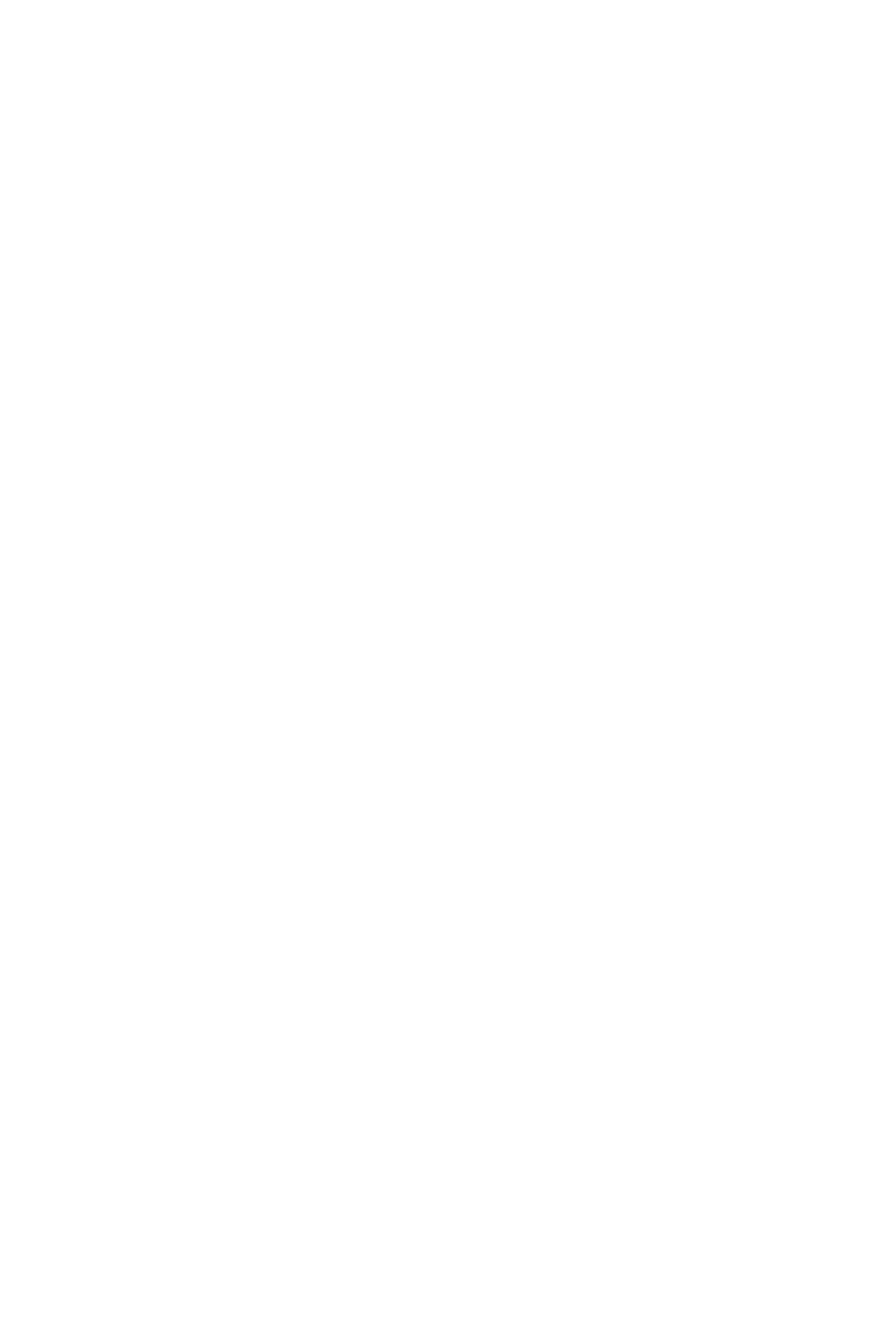
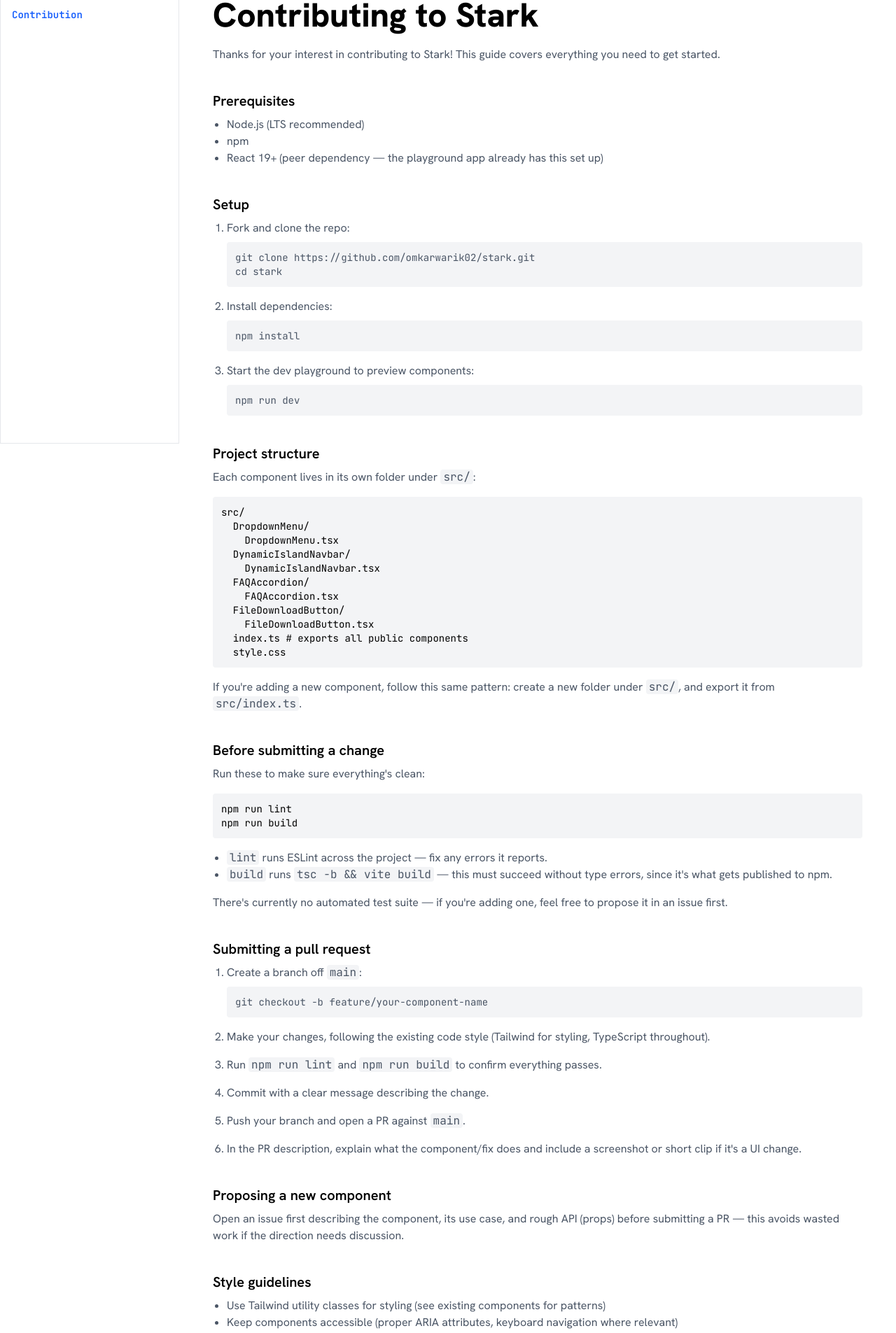
Before and after one commit to omkarwarik02/Webstark, a React (Vite) app: page /contribution in a window 1280 px wide. Before the commit this address had no page. Shown: the part 160-2065 px from the top of the page at 70% size. Before the commit the page ends 800 px from the top, so only its background shows below. Built offline with nearby package versions, Linux system fonts and the light colour scheme.

Commit message:
Added contribution doc

```diff
--- a/index.html
+++ b/index.html
@@ -2,9 +2,9 @@
 <html lang="en">
   <head>
     <meta charset="UTF-8" />
-    <link rel="icon" type="image/svg+xml" href="/favicon.svg" />
+    <link rel="icon" type="image/svg+xml" href="/public/images/logo.png" />
     <meta name="viewport" content="width=device-width, initial-scale=1.0" />
-    <title>webstark</title>
+    <title>stark.</title>
   </head>
   <body>
     <div id="root"></div>
--- a/src/App.tsx
+++ b/src/App.tsx
@@ -3,15 +3,17 @@
 import "./App.css";
 import Landing from "./pages/LandingPage";
 import Docs from "./pages/docs";
+import Contribution from "./pages/Contribution";
 
 function App() {
   return (
     <BrowserRouter>
       <Routes>
-        <Route element={<Layout />}>
-          <Route index element={<Landing />} />
-          <Route path="docs" element={<Docs />} />
-        </Route>
+       <Route element={<Layout />}>
+  <Route index element={<Landing />} />
+  <Route path="docs" element={<Docs />} />
+  <Route path="contribution" element={<Contribution />} />
+</Route>
       </Routes>
     </BrowserRouter>
   );
--- a/src/Layout.tsx
+++ b/src/Layout.tsx
@@ -4,7 +4,9 @@
 
 export default function Layout() {
   const location = useLocation();
-  const hideFooter = location.pathname.startsWith("/docs");
+  const hideFooter =
+    location.pathname.startsWith("/docs") ||
+    location.pathname.startsWith("/contribution");
 
   return (
     <div>
--- a/src/components/navbar.tsx
+++ b/src/components/navbar.tsx
@@ -19,6 +19,8 @@
                <Link to="/docs"><small className="font-mono cursor-pointer">docs</small></Link>
                 <a
                 href="https://github.com/omkarwarik02/stark"
+                target="_blank"
+                rel="noopener noreferrer"
                 >
                    <small className="font-mono cursor-pointer">github</small>
                 </a>
--- /dev/null
+++ b/src/components/sidebar.tsx
@@ -0,0 +1,31 @@
+// components/Sidebar.tsx
+import { NavLink } from "react-router-dom";
+
+interface SidebarLink {
+  label: string;
+  to: string;
+}
+
+interface SidebarProps {
+  links: SidebarLink[];
+}
+
+export default function Sidebar({ links }: SidebarProps) {
+  return (
+    <div className="w-[256px]  h-[704px] top-[90px] border border-gray-200 left-0 fixed p-4 flex flex-col gap-y-3 bg-white">
+      {links.map((link) => (
+        <NavLink
+          key={link.to}
+          to={link.to}
+          className={({ isActive }) =>
+            `font-mono text-sm cursor-pointer hover:text-blue-600 ${
+              isActive ? "text-blue-600 font-semibold" : ""
+            }`
+          }
+        >
+          {link.label}
+        </NavLink>
+      ))}
+    </div>
+  );
+}
--- /dev/null
+++ b/src/pages/Contribution.tsx
@@ -0,0 +1,206 @@
+import Sidebar from "../components/sidebar";
+
+const contributionLinks = [
+   { label: "Home", to: "/" },
+  { label: "Getting Started", to: "/docs" },
+  {label:"Contribution", to:"/contribution"}
+]
+
+
+
+export default function Contribution(){
+
+
+
+    return (
+        <>
+        <div className="flex flex-col min-h-screen px-4 py-4 sm:px-6 lg:px-12 ">
+            <Sidebar links={contributionLinks} />
+
+            <div className="pl-[256px] pt-[90px]">
+              <section id="contributing" className="mb-10">
+                <h2 className="font-extrabold text-[48px] mb-2 mt-10">
+                  Contributing to Stark
+                </h2>
+                <p className="text-gray-600 mb-4">
+                  Thanks for your interest in contributing to Stark! This
+                  guide covers everything you need to get started.
+                </p>
+              </section>
+
+              <section id="prerequisites" className="mb-10">
+                <h2 className="text-xl font-semibold mb-2 mt-10">
+                  Prerequisites
+                </h2>
+                <ul className="list-disc pl-5 text-gray-600">
+                  <li>Node.js (LTS recommended)</li>
+                  <li>npm</li>
+                  <li>
+                    React 19+ (peer dependency — the playground app already
+                    has this set up)
+                  </li>
+                </ul>
+              </section>
+
+              <section id="setup" className="mb-10">
+                <h2 className="text-xl font-semibold mb-2 mt-10">Setup</h2>
+                <ol className="list-decimal pl-5 text-gray-600 space-y-4">
+                  <li>
+                    Fork and clone the repo:
+                    <pre className="bg-gray-100 p-3 rounded text-sm font-mono mt-2">{`git clone https://github.com/omkarwarik02/stark.git
+cd stark`}</pre>
+                  </li>
+                  <li>
+                    Install dependencies:
+                    <pre className="bg-gray-100 p-3 rounded text-sm font-mono mt-2">
+                      npm install
+                    </pre>
+                  </li>
+                  <li>
+                    Start the dev playground to preview components:
+                    <pre className="bg-gray-100 p-3 rounded text-sm font-mono mt-2">
+                      npm run dev
+                    </pre>
+                  </li>
+                </ol>
+              </section>
+
+              <section id="project-structure" className="mb-10">
+                <h2 className="text-xl font-semibold mb-2 mt-10">
+                  Project structure
+                </h2>
+                <p className="text-gray-600 mb-4">
+                  Each component lives in its own folder under{" "}
+                  <code className="bg-gray-100 px-1 rounded">src/</code>:
+                </p>
+                <pre className="bg-gray-100 p-3 rounded text-sm font-mono">{`src/
+  DropdownMenu/
+    DropdownMenu.tsx
+  DynamicIslandNavbar/
+    DynamicIslandNavbar.tsx
+  FAQAccordion/
+    FAQAccordion.tsx
+  FileDownloadButton/
+    FileDownloadButton.tsx
+  index.ts # exports all public components
+  style.css`}</pre>
+                <p className="text-gray-600 mt-4">
+                  If you're adding a new component, follow this same pattern:
+                  create a new folder under{" "}
+                  <code className="bg-gray-100 px-1 rounded">src/</code>, and
+                  export it from{" "}
+                  <code className="bg-gray-100 px-1 rounded">
+                    src/index.ts
+                  </code>
+                  .
+                </p>
+              </section>
+
+              <section id="before-submitting" className="mb-10">
+                <h2 className="text-xl font-semibold mb-2 mt-10">
+                  Before submitting a change
+                </h2>
+                <p className="text-gray-600 mb-4">
+                  Run these to make sure everything's clean:
+                </p>
+                <pre className="bg-gray-100 p-3 rounded text-sm font-mono">{`npm run lint
+npm run build`}</pre>
+                <ul className="list-disc pl-5 text-gray-600 mt-4">
+                  <li>
+                    <code className="bg-gray-100 px-1 rounded">lint</code>{" "}
+                    runs ESLint across the project — fix any errors it
+                    reports.
+                  </li>
+                  <li>
+                    <code className="bg-gray-100 px-1 rounded">build</code>{" "}
+                    runs{" "}
+                    <code className="bg-gray-100 px-1 rounded">
+                      tsc -b && vite build
+                    </code>{" "}
+                    — this must succeed without type errors, since it's what
+                    gets published to npm.
+                  </li>
+                </ul>
+                <p className="text-gray-600 mt-4">
+                  There's currently no automated test suite — if you're
+                  adding one, feel free to propose it in an issue first.
+                </p>
+              </section>
+
+              <section id="submitting-pr" className="mb-10">
+                <h2 className="text-xl font-semibold mb-2 mt-10">
+                  Submitting a pull request
+                </h2>
+                <ol className="list-decimal pl-5 text-gray-600 space-y-4">
+                  <li>
+                    Create a branch off{" "}
+                    <code className="bg-gray-100 px-1 rounded">main</code>:
+                    <pre className="bg-gray-100 p-3 rounded text-sm font-mono mt-2">
+                      git checkout -b feature/your-component-name
+                    </pre>
+                  </li>
+                  <li>
+                    Make your changes, following the existing code style
+                    (Tailwind for styling, TypeScript throughout).
+                  </li>
+                  <li>
+                    Run{" "}
+                    <code className="bg-gray-100 px-1 rounded">
+                      npm run lint
+                    </code>{" "}
+                    and{" "}
+                    <code className="bg-gray-100 px-1 rounded">
+                      npm run build
+                    </code>{" "}
+                    to confirm everything passes.
+                  </li>
+                  <li>Commit with a clear message describing the change.</li>
+                  <li>
+                    Push your branch and open a PR against{" "}
+                    <code className="bg-gray-100 px-1 rounded">main</code>.
+                  </li>
+                  <li>
+                    In the PR description, explain what the component/fix
+                    does and include a screenshot or short clip if it's a UI
+                    change.
+                  </li>
+                </ol>
+              </section>
+
+              <section id="proposing-component" className="mb-10">
+                <h2 className="text-xl font-semibold mb-2 mt-10">
+                  Proposing a new component
+                </h2>
+                <p className="text-gray-600 mb-4">
+                  Open an issue first describing the component, its use case,
+                  and rough API (props) before submitting a PR — this avoids
+                  wasted work if the direction needs discussion.
+                </p>
+              </section>
+
+              <section id="style-guidelines" className="mb-10">
+                <h2 className="text-xl font-semibold mb-2 mt-10">
+                  Style guidelines
+                </h2>
+                <ul className="list-disc pl-5 text-gray-600">
+                  <li>
+                    Use Tailwind utility classes for styling (see existing
+                    components for patterns)
+                  </li>
+                  <li>
+                    Keep components accessible (proper ARIA attributes,
+                    keyboard navigation where relevant)
+                  </li>
+                  <li>
+                    Export types alongside components so consumers get full
+                    TypeScript support
+                  </li>
+                </ul>
+              </section>
+            </div>
+        </div>
+        </>
+    )
+
+
+}
--- a/src/pages/docs.tsx
+++ b/src/pages/docs.tsx
@@ -1,33 +1,21 @@
+import Sidebar from "../components/sidebar";
+
+
+const docsLinks = [
+  { label: "Home", to: "/" },
+  { label: "Getting Started", to: "/docs" },
+  {label:"Contribution", to:"/contribution"}
+];
+
+
+
 export default function Docs() {
   return (
     <>
       <div className="flex flex-col min-h-screen px-4 py-4 sm:px-6 lg:px-12 ">
-        <div className="w-[256px] top-[90px] h-[704px] border border-gray-200 left-0 fixed p-4 flex flex-col gap-y-3 bg-white">
-          <p className="font-mono text-sm cursor-pointer hover:text-blue-600">
-            Getting Started
-          </p>
-          <p className="font-mono text-sm cursor-pointer hover:text-blue-600">
-            Installation
-          </p>
-          <p className="font-mono text-sm cursor-pointer hover:text-blue-600">
-            Button
-          </p>
-          <p className="font-mono text-sm cursor-pointer hover:text-blue-600">
-            Navbar
-          </p>
-          <p className="font-mono text-sm cursor-pointer hover:text-blue-600">
-            Dropdown Menu
-          </p>
-          <p className="font-mono text-sm cursor-pointer hover:text-blue-600">
-            FAQ Accordion
-          </p>
-          <p className="font-mono text-sm cursor-pointer hover:text-blue-600">
-            Like Button
-          </p>
-          <p className="font-mono text-sm cursor-pointer hover:text-blue-600">
-            Password Strength
-          </p>
-        </div>
+
+         <Sidebar links={docsLinks} />
+
         <div className="pl-[256px] pt-[90px]">
           <section id="introduction" className="mb-10">
             <h2 className="font-extrabold text-[48px] mb-2 mt-10">
@@ -43,9 +31,7 @@
             </p>
           </section>
           <section id="prerequisites" className="mb-10">
-            <h2 className="text-xl font-semibold mb-2 mt-10 ">
-              Prerequisites
-            </h2>
+            <h2 className="text-xl font-semibold mb-2 mt-10 ">Prerequisites</h2>
             <p className="text-gray-600 mb-4">
               Stark is compatible with React 18 and above. It uses Tailwind CSS
               classes internally, but components ship pre-styled — so you don't
@@ -101,43 +87,74 @@
           <section id="props" className="mb-10">
             <h2 className="text-xl font-semibold mb-2">Props</h2>
             <p className="text-gray-600 mb-4">
-    The table below lists the available props for this component, their expected
-    types, default values, and a short description of what each one controls.
+              The table below lists the available props for this component,
+              their expected types, default values, and a short description of
+              what each one controls.
             </p>
             <div className="overflow-x-auto">
               <table className="w-full text-sm text-left border border-gray-200">
                 <thead className="bg-gray-50">
                   <tr>
-          <th className="p-3 border-b border-gray-200 font-mono">Prop</th>
-          <th className="p-3 border-b border-gray-200 font-mono">Type</th>
-          <th className="p-3 border-b border-gray-200 font-mono">Default</th>
-          <th className="p-3 border-b border-gray-200">Description</th>
+                    <th className="p-3 border-b border-gray-200 font-mono">
+                      Prop
+                    </th>
+                    <th className="p-3 border-b border-gray-200 font-mono">
+                      Type
+                    </th>
+                    <th className="p-3 border-b border-gray-200 font-mono">
+                      Default
+                    </th>
+                    <th className="p-3 border-b border-gray-200">
+                      Description
+                    </th>
                   </tr>
                 </thead>
                 <tbody className="text-gray-600">
                   <tr>
-          <td className="p-3 border-b border-gray-200 font-mono">liked</td>
-          <td className="p-3 border-b border-gray-200 font-mono">boolean</td>
-          <td className="p-3 border-b border-gray-200 font-mono">false</td>
-          <td className="p-3 border-b border-gray-200">Controls the initial liked state of the button.</td>
+                    <td className="p-3 border-b border-gray-200 font-mono">
+                      liked
+                    </td>
+                    <td className="p-3 border-b border-gray-200 font-mono">
+                      boolean
+                    </td>
+                    <td className="p-3 border-b border-gray-200 font-mono">
+                      false
+                    </td>
+                    <td className="p-3 border-b border-gray-200">
+                      Controls the initial liked state of the button.
+                    </td>
                   </tr>
                   <tr>
-          <td className="p-3 border-b border-gray-200 font-mono">onLikeChange</td>
+                    <td className="p-3 border-b border-gray-200 font-mono">
+                      onLikeChange
+                    </td>
                     <td className="p-3 border-b border-gray-200 font-mono">{`(liked: boolean) => void`}</td>
-          <td className="p-3 border-b border-gray-200 font-mono">—</td>
-          <td className="p-3 border-b border-gray-200">Callback fired whenever the liked state changes.</td>
+                    <td className="p-3 border-b border-gray-200 font-mono">
+                      —
+                    </td>
+                    <td className="p-3 border-b border-gray-200">
+                      Callback fired whenever the liked state changes.
+                    </td>
                   </tr>
                   <tr>
-          <td className="p-3 border-b border-gray-200 font-mono">size</td>
+                    <td className="p-3 border-b border-gray-200 font-mono">
+                      size
+                    </td>
                     <td className="p-3 border-b border-gray-200 font-mono">{`"sm" | "md" | "lg"`}</td>
-          <td className="p-3 border-b border-gray-200 font-mono">"md"</td>
-          <td className="p-3 border-b border-gray-200">Sets the size of the button.</td>
+                    <td className="p-3 border-b border-gray-200 font-mono">
+                      "md"
+                    </td>
+                    <td className="p-3 border-b border-gray-200">
+                      Sets the size of the button.
+                    </td>
                   </tr>
                   <tr>
                     <td className="p-3 font-mono">className</td>
                     <td className="p-3 font-mono">string</td>
                     <td className="p-3 font-mono">—</td>
-          <td className="p-3">Adds custom Tailwind classes to override default styling.</td>
+                    <td className="p-3">
+                      Adds custom Tailwind classes to override default styling.
+                    </td>
                   </tr>
                 </tbody>
               </table>
```
Also changed, not shown: public/images/logo.png (added). Lines whose indentation alone changed are shown as unchanged.
